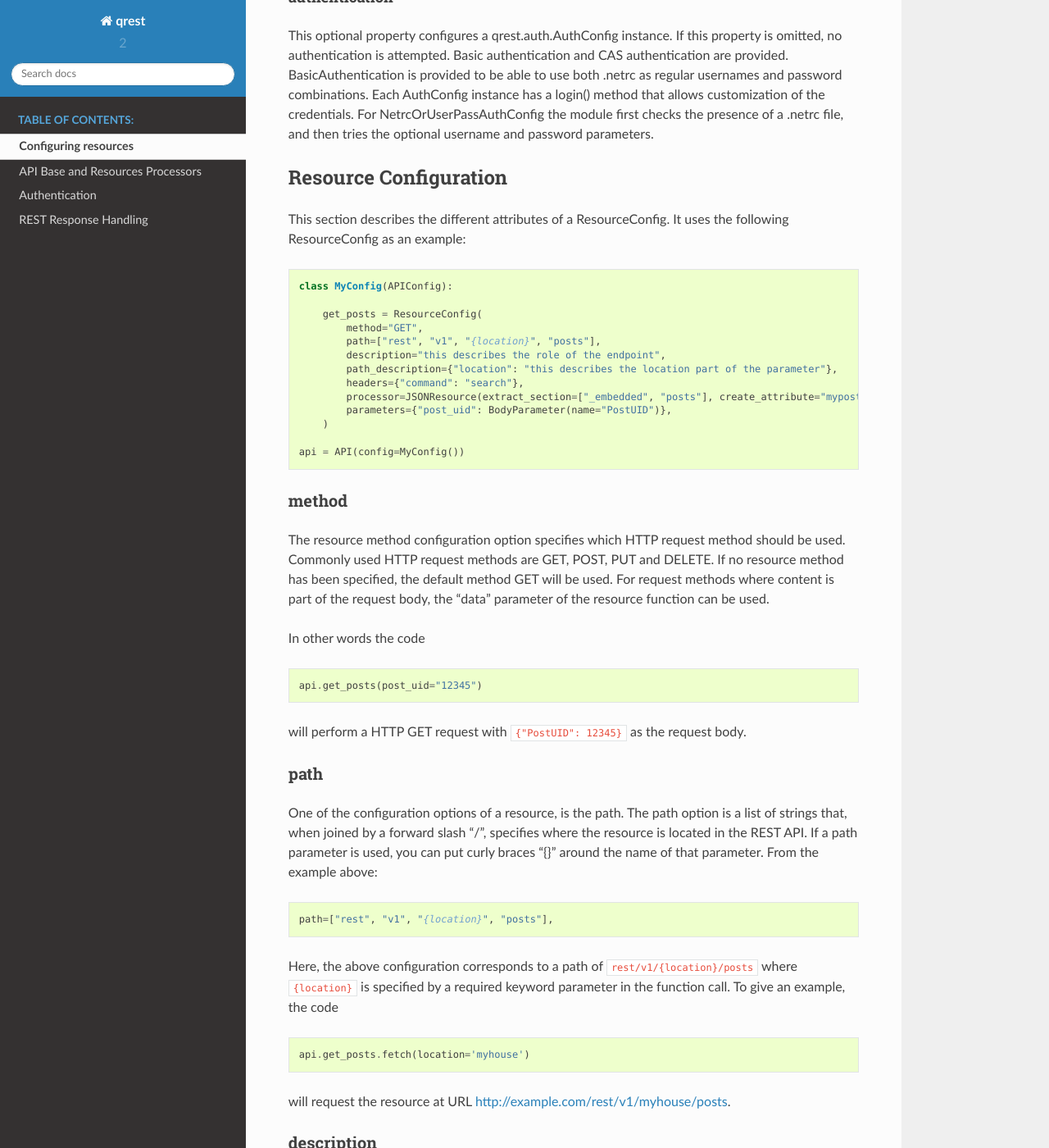
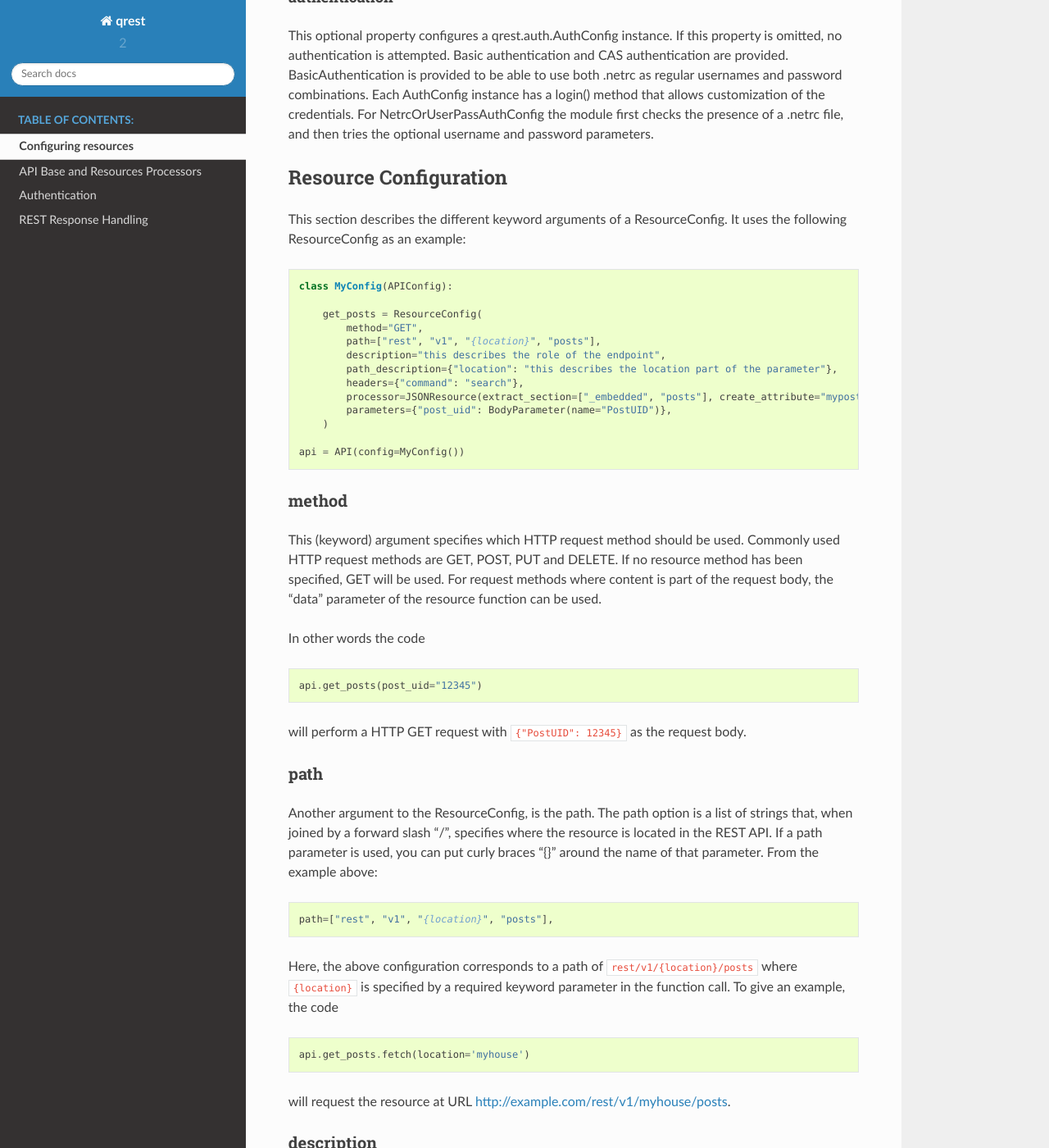
Before and after one commit to tsoenen/qrest, a Sphinx documentation site: the page built from docs/source/configuration.rst, in a window 1280 px wide and 1400 px high, scrolled down 1977 px. Shown: the whole window at 82% size. Built offline with Sphinx 7.4.7 and the Read the Docs theme 2.0.0, drawn with Linux system fonts in a browser that asks for light colours; some of the changed text lies outside the part shown.

Commit message:
VSDEV-1755: Use the term keyword "argument" instead of parameter

```diff
--- a/docs/source/configuration.rst
+++ b/docs/source/configuration.rst
@@ -68,7 +68,7 @@ API, e.g
 
 The snippet shows that the names of the attributes of the APIConfig that specify
 the resources, are also used to name the attributes on the actual API object.
-You can specify another name using the ``name`` parameter of the ResourceConfig.
+You can specify another name using the ``name`` argument of the ResourceConfig.
 
 Each API instance has a property ``resources`` that lists the resources. This
 code
@@ -113,8 +113,8 @@ and then tries the optional username and password parameters.
 Resource Configuration
 **********************
 
-This section describes the different attributes of a ResourceConfig. It uses the
-following ResourceConfig as an example::
+This section describes the different keyword arguments of a ResourceConfig. It
+uses the following ResourceConfig as an example::
 
   class MyConfig(APIConfig):
 
@@ -133,11 +133,11 @@ following ResourceConfig as an example::
 method
 ======
 
-The resource method configuration option specifies which HTTP request method
-should be used. Commonly used HTTP request methods are GET, POST, PUT and
-DELETE. If no resource method has been specified, the default method GET will be
-used. For request methods where content is part of the request body, the "data"
-parameter of the resource function can be used.
+This (keyword) argument specifies which HTTP request method should be used.
+Commonly used HTTP request methods are GET, POST, PUT and DELETE. If no resource
+method has been specified, GET will be used. For request methods where content
+is part of the request body, the "data" parameter of the resource function can
+be used.
 
 In other words the code
 
@@ -150,8 +150,8 @@ will perform a HTTP GET request with ``{"PostUID": 12345}`` as the request body.
 path
 ====
 
-One of the configuration options of a resource, is the path. The path option is
-a list of strings that, when joined by a forward slash "/", specifies where the
+Another argument to the ResourceConfig, is the path. The path option is a list
+of strings that, when joined by a forward slash "/", specifies where the
 resource is located in the REST API. If a path parameter is used, you can put
 curly braces "{}" around the name of that parameter. From the example above::
 
@@ -170,7 +170,7 @@ will request the resource at URL http://example.com/rest/v1/myhouse/posts.
 description
 ===========
 
-This parameter describes the resource, e.g.
+This argument describes the resource, e.g.
 
 ::
 
@@ -179,7 +179,7 @@ This parameter describes the resource, e.g.
 path_description
 ================
 
-This parameter describes the individual path parameters, e.g.
+This argument describes the individual path parameters, e.g.
 
 ::
 
@@ -196,15 +196,15 @@ qrest provides a JSONResource to handle JSON responses and CSVResource to handle
 CSV responses. You can create your own Response subclass to add specific
 functionality, e.g. to support paging.
 
-Optional parameter ``processor`` configures the actual Resource object that the
-resulting API instance will use. If you don't specify this parameter, the API
+Optional argument ``processor`` configures the actual Resource object that the
+resulting API instance will use. If you don't use this argument, the API
 instance will use a standard JSONResource.
 
 JSONResource
 ------------
 
 A JSONResource can be configured to extract specific data from a JSON response.
-It accepts keyword parameter ``extract_section`` that specifies a list of
+It accepts keyword argument ``extract_section`` that specifies a list of
 strings that forms the path to the relevant key. Say the response looks like
 this::
 
@@ -215,9 +215,9 @@ specified JSONResource will do exactly that::
 
   assert ['a','b','c'] == api.get_posts().fetch()
 
-The JSONResource shows another keyword parameter, viz. ``create_attribute``.
-This parameter tells the JSONResource to store the retrieved value in a separate
-attribute that is named using keyword parameter ``create_attribute``, e.g.
+The JSONResource shows another keyword argument, viz. ``create_attribute``. This
+argument tells the JSONResource to store the retrieved value in a separate
+attribute that is named using keyword argument ``create_attribute``, e.g.
 
 ::
 
@@ -277,9 +277,7 @@ adding key-value pairs separated by ampersands ``&``. To give an example,
   http://example.com/resource?isThere=true&radius=2&...
 
 To explain the different keyword arguments of a BodyParameter and
-QueryParameter, we use the following ResourceConfig
-
-::
+QueryParameter, we use the following ResourceConfig::
 
   get_items = ResourceConfig(
       # ...
```
